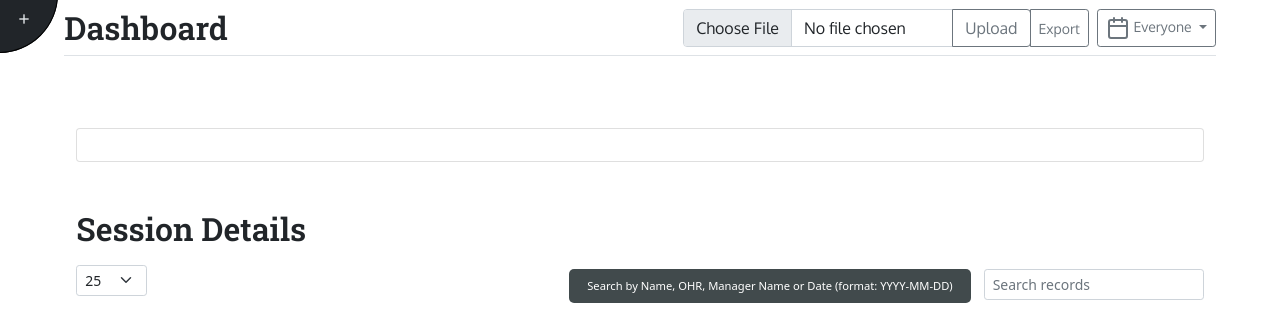
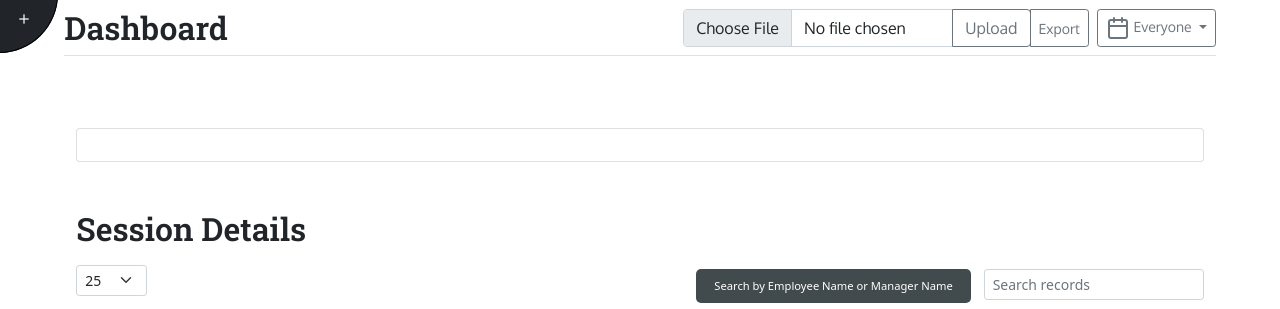
Before and after one commit to Vaista/Dashboard, a Flask app: template templates/dashboard/dashboard.html in a window 1280 px wide, with the pointer over the restyled element. Shown: the part 56-365 px from the top of the page. Run offline with Flask 2, Linux system fonts and the light colour scheme; the template is opened without the code that fills it, so the values that code supplies are empty; some libraries are stand-ins or nearby versions.

Commit message:
Update dashboard.css

```diff
--- a/static/css/dashboard.css
+++ b/static/css/dashboard.css
@@ -26,7 +26,7 @@
 }
 
 .dataTables_filter label:hover::before {
-    content: 'Search by Name, OHR, Manager Name or Date (format: YYYY-MM-DD)';
+    content: 'Search by Employee Name or Manager Name';
     display: inline-block;
     position: relative;
     right: 6px;
```
